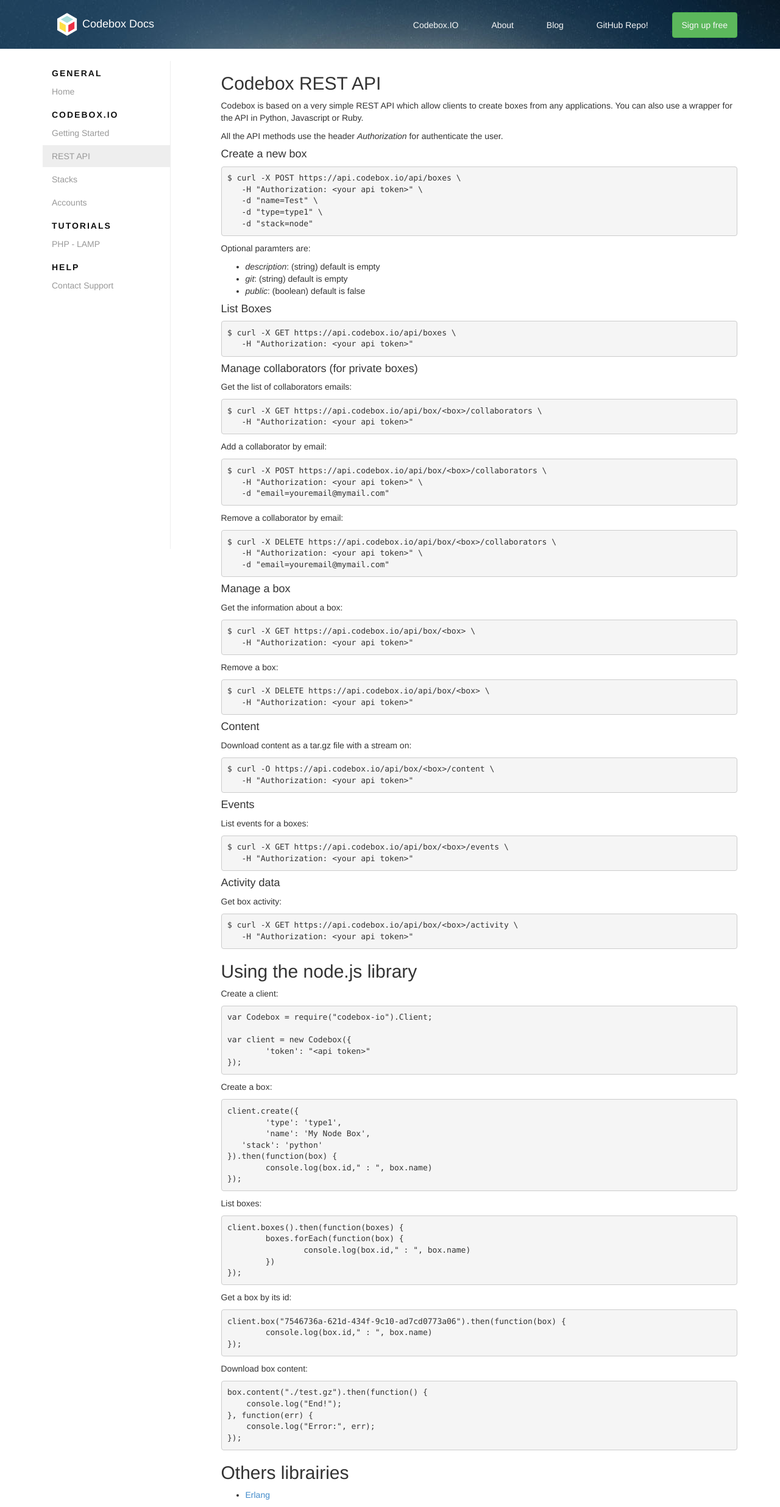
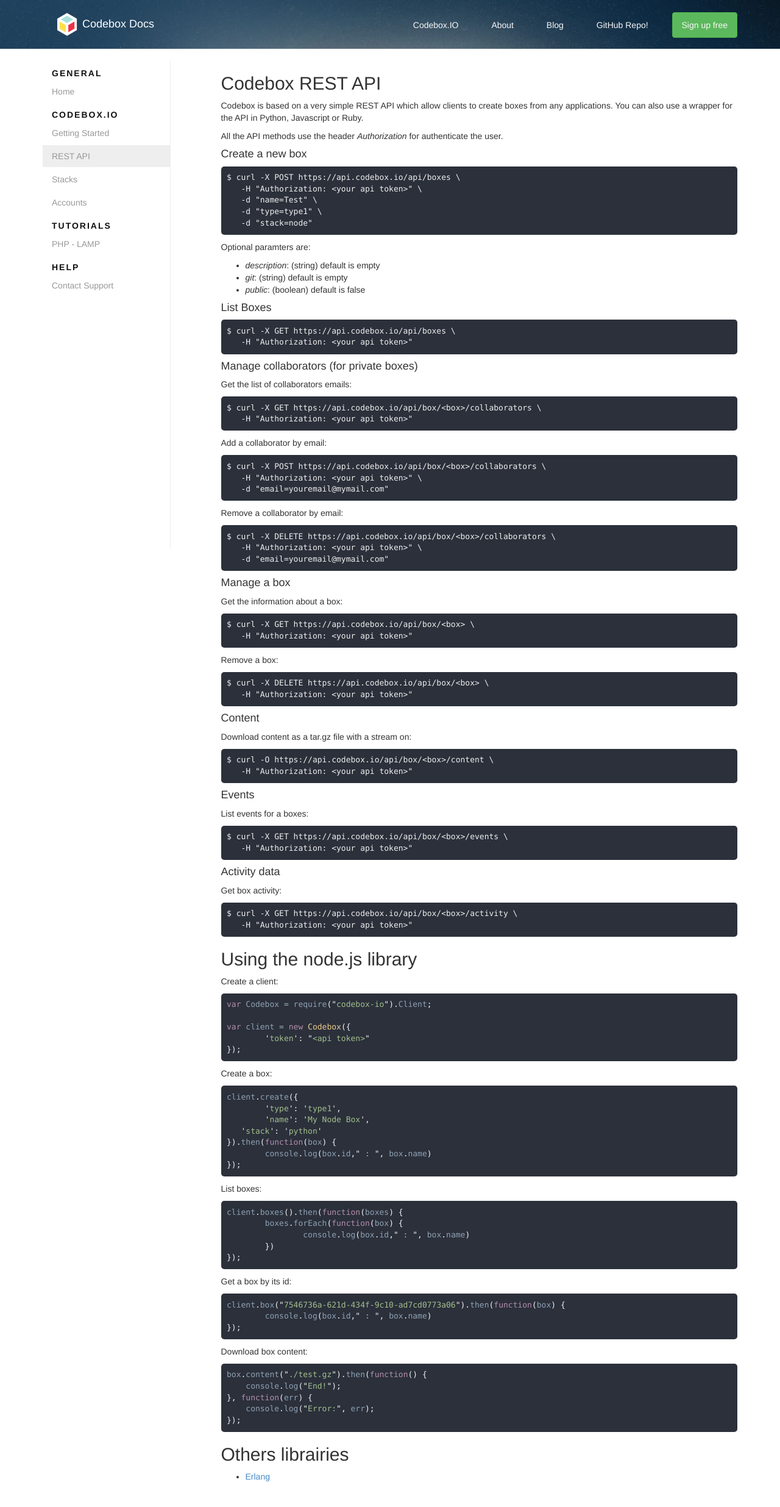
Before and after one commit to CodeboxIDE/codebox-docs, a Jekyll site: the page built from codebox_io/api.md, in a window 1280 px wide. Shown: the whole page at 61% size. Built offline with Jekyll 4.4.1, drawn with Linux system fonts in a browser that asks for light colours; nearby versions of some CDN libraries; Markdown is read by kramdown in place of the engine named in the settings; after the commit the page ends 2441 px from its top, so only the background shows below that.

Commit message:
Add Base16 OceanDark syntax highlighting

```diff
--- a/_layouts/default.html
+++ b/_layouts/default.html
@@ -7,6 +7,7 @@
     <!-- Le styles -->
     <link href="/assets/css/bootstrap.min.css" rel="stylesheet">
     <link href="/assets/css/docs.css" rel="stylesheet">
+    <link href="/assets/css/syntax.css" rel="stylesheet">
 
     <link rel="icon" href="/assets/img/32.png">
     <!-- Le HTML5 shim, for IE6-8 support of HTML5 elements -->
--- a/assets/css/docs.css
+++ b/assets/css/docs.css
@@ -96,3 +96,17 @@
   background: #eee;
   color: #999;
 }
+
+/*
+  Cancel out bootstrap's pre styling
+  when highlighting
+*/
+.highlight {
+  border-radius: 5px;
+}
+
+.highlight > pre {
+  border: none;
+  background: none;
+  color: #eee;
+}
--- /dev/null
+++ b/assets/css/syntax.css
@@ -0,0 +1,74 @@
+/*
+
+    Name:       Base16 Ocean Dark
+    Author:     Chris Kempson (http://chriskempson.com)
+
+    Pygments template by Jan T. Sott (https://github.com/idleberg)
+    Created with Base16 Builder by Chris Kempson (https://github.com/chriskempson/base16-builder)
+
+*/
+.highlight .hll { background-color: #4f5b66 }
+.highlight  { background: #2b303b; color: #eff1f5 }
+.highlight .c { color: #65737e } /* Comment */
+.highlight .err { color: #bf616a } /* Error */
+.highlight .k { color: #b48ead } /* Keyword */
+.highlight .l { color: #d08770 } /* Literal */
+.highlight .n { color: #eff1f5 } /* Name */
+.highlight .o { color: #96b5b4 } /* Operator */
+.highlight .p { color: #eff1f5 } /* Punctuation */
+.highlight .cm { color: #65737e } /* Comment.Multiline */
+.highlight .cp { color: #65737e } /* Comment.Preproc */
+.highlight .c1 { color: #65737e } /* Comment.Single */
+.highlight .cs { color: #65737e } /* Comment.Special */
+.highlight .gd { color: #bf616a } /* Generic.Deleted */
+.highlight .ge { font-style: italic } /* Generic.Emph */
+.highlight .gh { color: #eff1f5; font-weight: bold } /* Generic.Heading */
+.highlight .gi { color: #a3be8c } /* Generic.Inserted */
+.highlight .gp { color: #65737e; font-weight: bold } /* Generic.Prompt */
+.highlight .gs { font-weight: bold } /* Generic.Strong */
+.highlight .gu { color: #96b5b4; font-weight: bold } /* Generic.Subheading */
+.highlight .kc { color: #b48ead } /* Keyword.Constant */
+.highlight .kd { color: #b48ead } /* Keyword.Declaration */
+.highlight .kn { color: #96b5b4 } /* Keyword.Namespace */
+.highlight .kp { color: #b48ead } /* Keyword.Pseudo */
+.highlight .kr { color: #b48ead } /* Keyword.Reserved */
+.highlight .kt { color: #ebcb8b } /* Keyword.Type */
+.highlight .ld { color: #a3be8c } /* Literal.Date */
+.highlight .m { color: #d08770 } /* Literal.Number */
+.highlight .s { color: #a3be8c } /* Literal.String */
+.highlight .na { color: #8fa1b3 } /* Name.Attribute */
+.highlight .nb { color: #eff1f5 } /* Name.Builtin */
+.highlight .nc { color: #ebcb8b } /* Name.Class */
+.highlight .no { color: #bf616a } /* Name.Constant */
+.highlight .nd { color: #96b5b4 } /* Name.Decorator */
+.highlight .ni { color: #eff1f5 } /* Name.Entity */
+.highlight .ne { color: #bf616a } /* Name.Exception */
+.highlight .nf { color: #8fa1b3 } /* Name.Function */
+.highlight .nl { color: #eff1f5 } /* Name.Label */
+.highlight .nn { color: #ebcb8b } /* Name.Namespace */
+.highlight .nx { color: #8fa1b3 } /* Name.Other */
+.highlight .py { color: #eff1f5 } /* Name.Property */
+.highlight .nt { color: #96b5b4 } /* Name.Tag */
+.highlight .nv { color: #bf616a } /* Name.Variable */
+.highlight .ow { color: #96b5b4 } /* Operator.Word */
+.highlight .w { color: #eff1f5 } /* Text.Whitespace */
+.highlight .mf { color: #d08770 } /* Literal.Number.Float */
+.highlight .mh { color: #d08770 } /* Literal.Number.Hex */
+.highlight .mi { color: #d08770 } /* Literal.Number.Integer */
+.highlight .mo { color: #d08770 } /* Literal.Number.Oct */
+.highlight .sb { color: #a3be8c } /* Literal.String.Backtick */
+.highlight .sc { color: #eff1f5 } /* Literal.String.Char */
+.highlight .sd { color: #65737e } /* Literal.String.Doc */
+.highlight .s2 { color: #a3be8c } /* Literal.String.Double */
+.highlight .se { color: #d08770 } /* Literal.String.Escape */
+.highlight .sh { color: #a3be8c } /* Literal.String.Heredoc */
+.highlight .si { color: #d08770 } /* Literal.String.Interpol */
+.highlight .sx { color: #a3be8c } /* Literal.String.Other */
+.highlight .sr { color: #a3be8c } /* Literal.String.Regex */
+.highlight .s1 { color: #a3be8c } /* Literal.String.Single */
+.highlight .ss { color: #a3be8c } /* Literal.String.Symbol */
+.highlight .bp { color: #eff1f5 } /* Name.Builtin.Pseudo */
+.highlight .vc { color: #bf616a } /* Name.Variable.Class */
+.highlight .vg { color: #bf616a } /* Name.Variable.Global */
+.highlight .vi { color: #bf616a } /* Name.Variable.Instance */
+.highlight .il { color: #d08770 } /* Literal.Number.Integer.Long */
```
